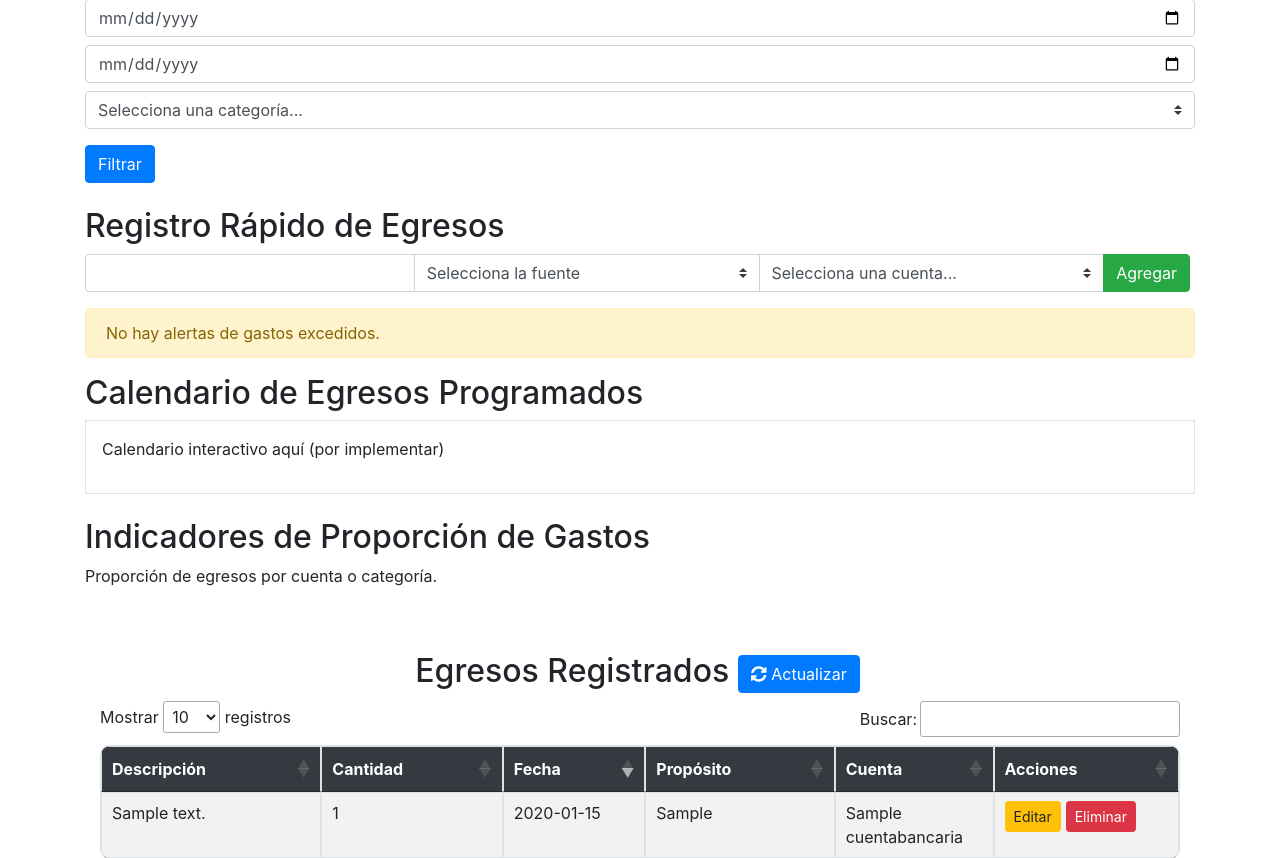
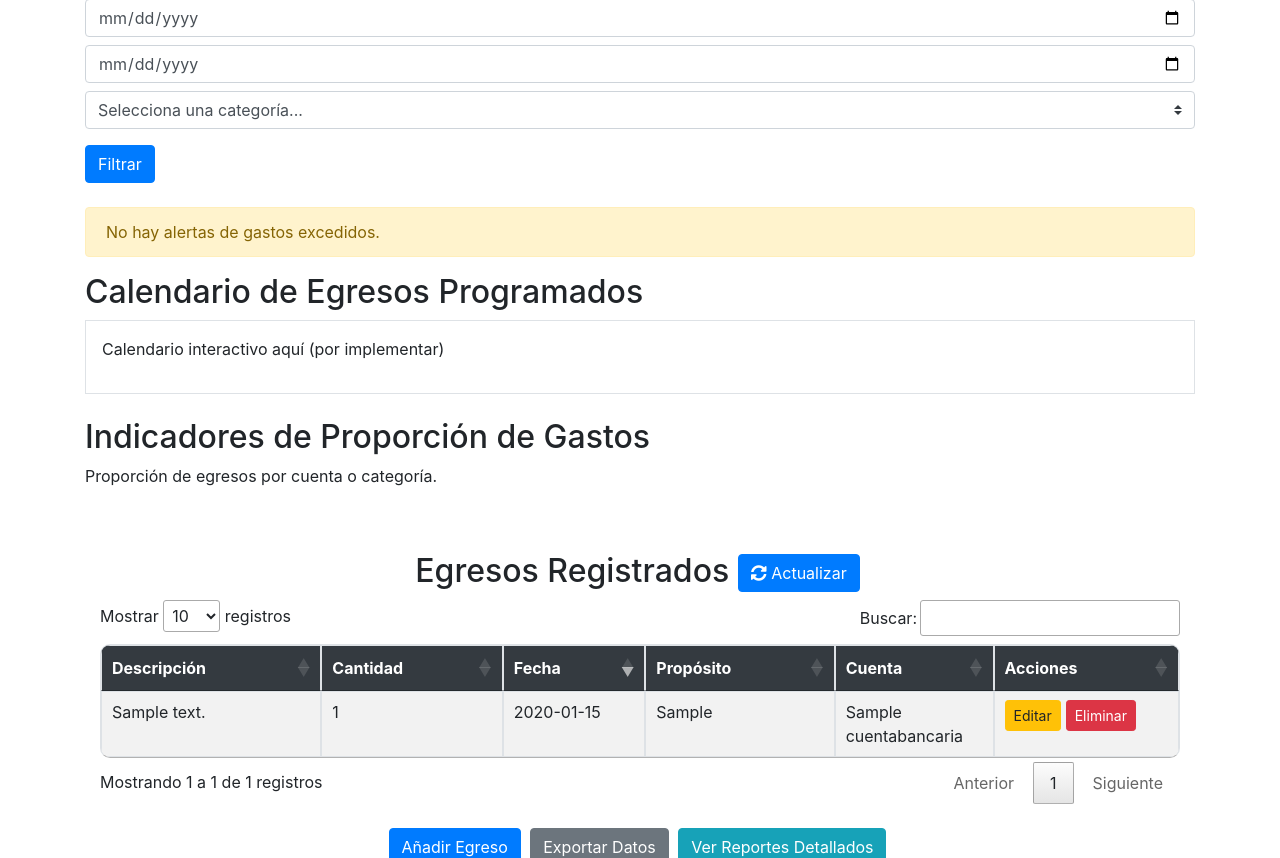
Before and after one commit to Israel-Reyes-Tese/BancoManager, a Django app: page /egresos/ in a window 1280 px wide. Shown: the part 1943-2801 px from the top of the page. Run offline with Django 5.2, Linux system fonts and the light colour scheme; a user stored in the database is signed in; tables that the repository leaves empty hold one stand-in row (values such as "Sample post"); some libraries are stand-ins or nearby versions.

Commit message:
Medio se encuentra la razon

```diff
--- a/BancoManager/dashboard/views_form/modelo_dinero.py
+++ b/BancoManager/dashboard/views_form/modelo_dinero.py
@@ -39,6 +39,8 @@
                 'tipo': registro.tipo,
                 'fechaIngreso': registro.fechaIngreso,
                 'cuenta_nombre': registro.cuenta.nombre,
+                'modelo': 'Egreso',
+
             })
 
         return JsonResponse({
@@ -68,6 +70,7 @@
                 'usuario': registro.usuario.id,
                 'tipo': registro.tipo,
                 'cuenta_nombre': registro.cuenta.nombre,
+                'modelo': 'Egreso',
             })
         return JsonResponse({
             'success': True,
--- a/BancoManager/static/js/js_home.js
+++ b/BancoManager/static/js/js_home.js
@@ -275,7 +275,6 @@
         success: function(response) {
             response = response.replace(/<header>[\s\S]*<\/header>/, '');
             response = response.replace(/<footer class="bg-light text-dark text-center py-4">[\s\S]*<\/footer>/, '');
-            console.log('Respuesta del servidor', response);
             $(targetSelector).html(response);
             $(modalSelector).removeAttr('aria-hidden').modal('show');
         },
--- a/BancoManager/static/templates/finanzas/egresos.html
+++ b/BancoManager/static/templates/finanzas/egresos.html
@@ -101,35 +101,7 @@
         </div>
     </div>
 
-    {# Registro Rápido de Egresos #}
-    <div class="row">
-        <div class="col">
-            <h2>Registro Rápido de Egresos</h2>
-            <form id="formAgregarRapidoEgreso">
-                {% csrf_token %}
-                <div class="input-group mb-3">
-                    <input type="number" class="form-control" id="cantidad" name="cantidad" value="" required>
-                    {# Fuente lista añadir a input cuando se seleccione #}
-                    <select class="custom-select" id="fuente" name="fuente" required>
-                        <option value="" selected disabled>Selecciona la fuente</option>
-                        <option value="Salario">Salario</option>
-                        <option value="Venta">Venta</option>
-                        <option value="Préstamo">Préstamo</option>
-                        <option value="Otro">Otro</option>
-                    </select>
-                    {# Fuente lista añadir a input cuando se seleccione #}
-                    <select class="custom-select" id="cuenta" name="cuenta" required>
-                        <option selected>Selecciona una cuenta...</option>
-                        {# Cuentas se llenarán con jQuery #}
-                    </select>
 
-                    <div class="input-group-append">
-                        <button class="btn btn-success" type="submit">Agregar</button>
-                    </div>
-                </div>
-            </form>
-        </div>
-    </div>
 
     {# Notificaciones y Alertas de Gastos #}
     <div id="notificacionesEgresos" class="alert alert-warning" role="alert">
--- a/BancoManager/static/templates/form/create/egreso.html
+++ b/BancoManager/static/templates/form/create/egreso.html
@@ -7,7 +7,7 @@
 
 {% block content %}
 <div class="container mt-5">
-    <h2 class="text-center">Agregar Egreso</h2>
+    <h2 class="text-center" id="titulo_principal">Agregar Egreso</h2>
 
     <form method="POST" id="form-agregar-egreso">
         {% csrf_token %}
@@ -53,7 +53,7 @@
 
         <div class="mb-3">
             <div class="d-flex align-items-center">
-            <button type="submit" class="btn btn-primary align-items-center">Agregar Egreso <i class="fas fa-plus-circle"></i></button>
+            <button type="submit" class="btn btn-primary align-items-center" id="boton_agregar">Agregar Egreso <i class="fas fa-plus-circle"></i></button>
             </div>
         </div>
 
--- a/BancoManager/static/templates/form/create/ingreso.html
+++ b/BancoManager/static/templates/form/create/ingreso.html
@@ -7,7 +7,7 @@
 
 {% block content %}
 <div class="container mt-5">
-    <h2 class="text-center">Agregar Ingreso</h2>
+    <h2 class="text-center" id="titulo_principal" >Agregar Ingreso</h2>
 
     <form method="POST" id="form-agregar-ingreso">
         {% csrf_token %}
@@ -50,7 +50,7 @@
         {# Campo cuenta #}
         <div class="mb-3">
             <div class="d-flex align-items-center">
-            <button type="submit" class="btn btn-primary align-items-center" id="boton_cuenta"> Agregar Ingreso <i class="fas fa-plus-circle"></i></button>
+            <button type="submit" class="btn btn-primary align-items-center" id="boton_agregar"> Agregar Ingreso <i class="fas fa-plus-circle"></i></button>
             </div>
         </div>
 
```
Also changed, not shown: BancoManager/static/js/formularios.js (+5 -5 lines).
